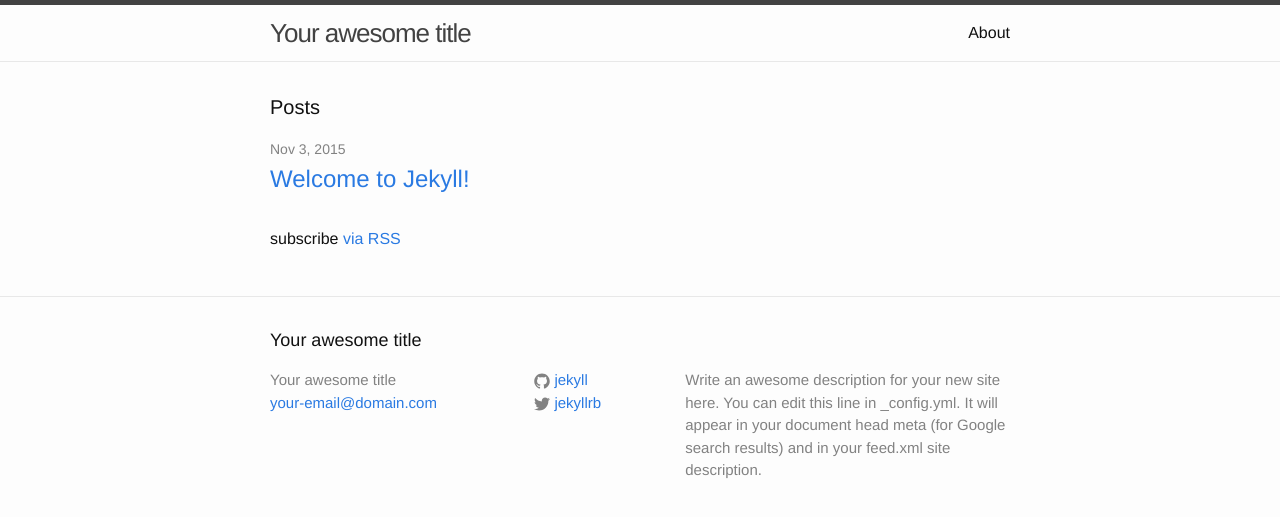
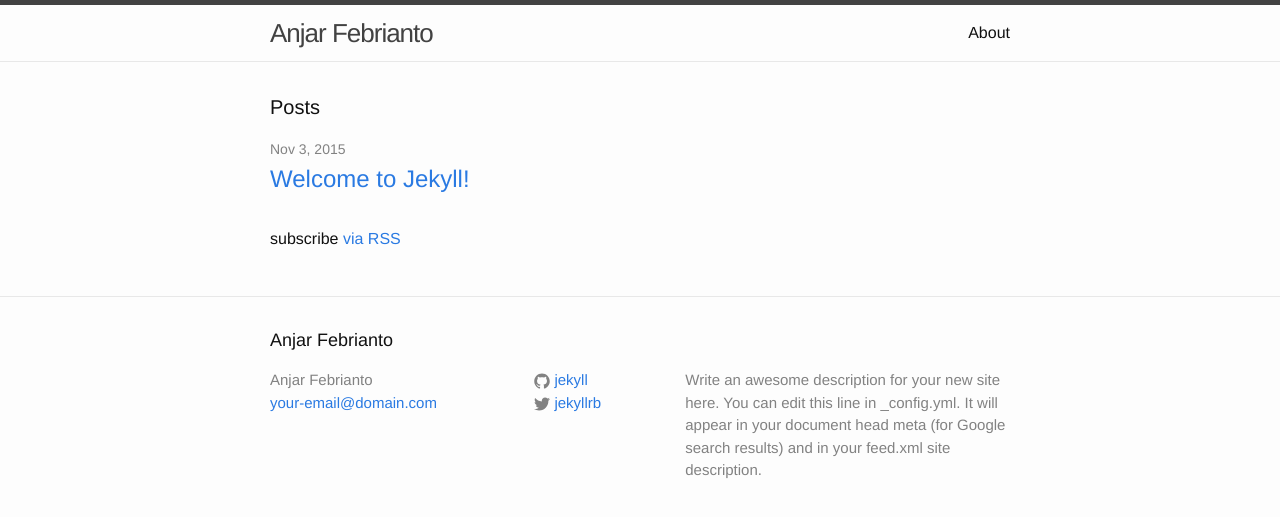
Before and after one commit to anjar/jekyll-blog, a Jekyll site: the page built from index.html, in a window 1280 px wide. Shown: the top 517 px of the page. Built offline with Jekyll 4.4.1, drawn with Linux system fonts in a browser that asks for light colours.

Commit message:
Update _config.yml

```diff
--- a/_config.yml
+++ b/_config.yml
@@ -6,7 +6,7 @@
 # 'jekyll serve'. If you change this file, please restart the server process.
 
 # Site settings
-title: Your awesome title
+title: Anjar Febrianto
 email: your-email@domain.com
 description: > # this means to ignore newlines until "baseurl:"
   Write an awesome description for your new site here. You can edit this
```
